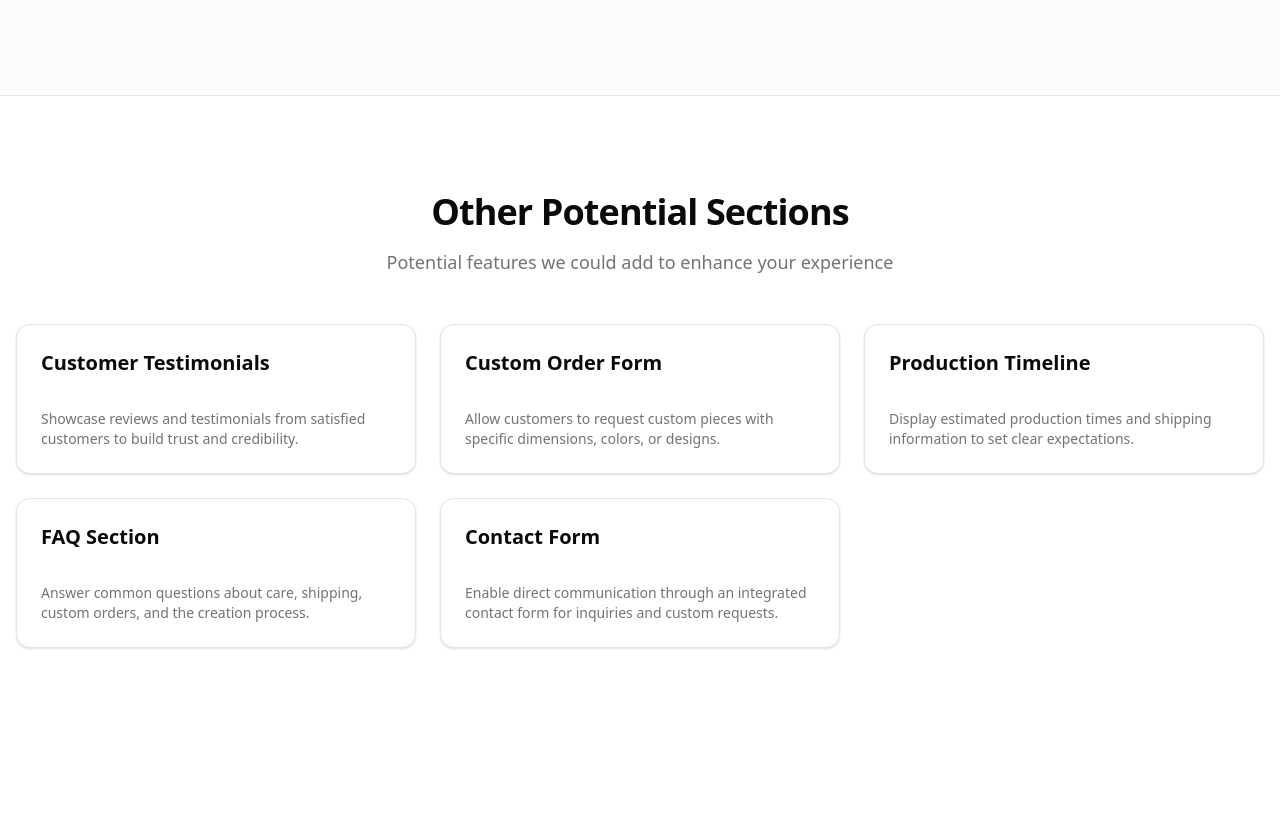
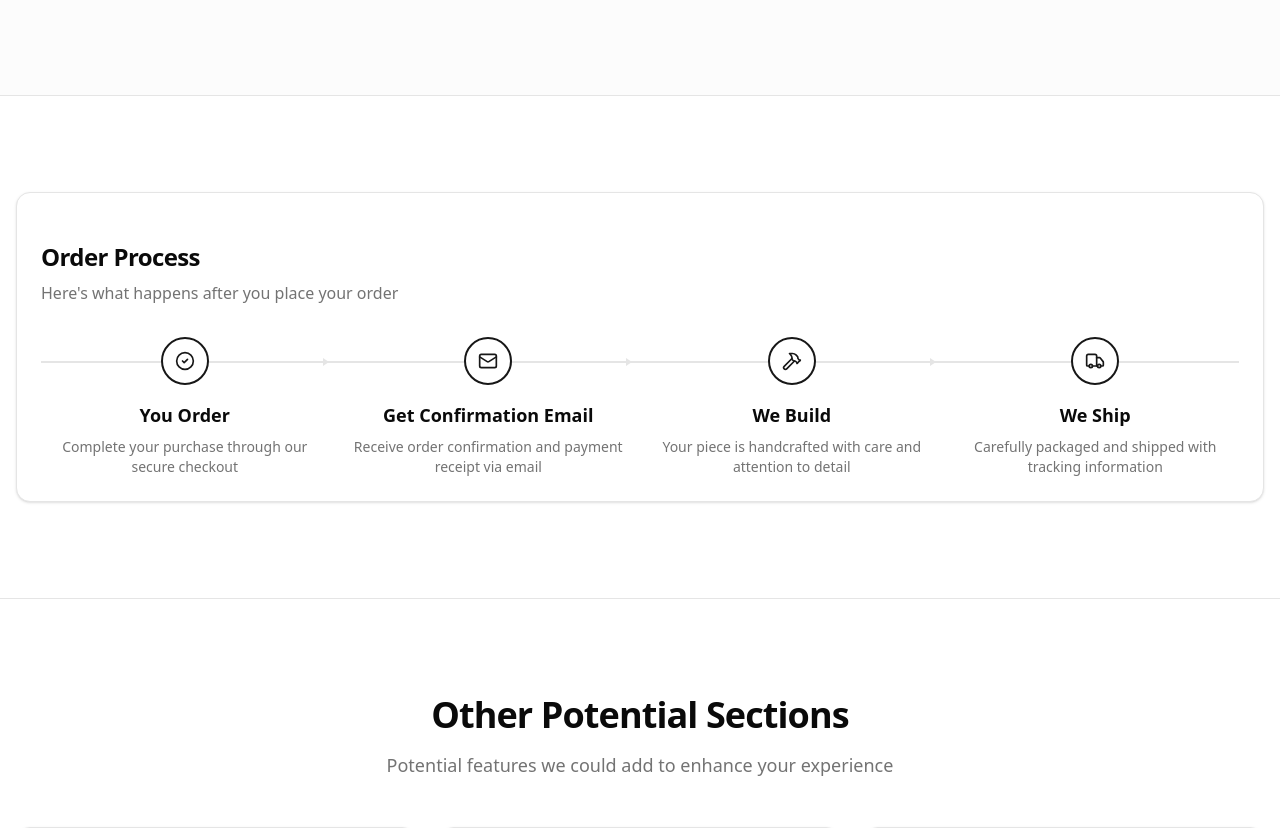
Before and after one commit to leighbriody/paddy-glass, a Next.js app: page / in a window 1280 px wide. Shown: the part 1751-2579 px from the top of the page. Before the commit the page ends 2495 px from the top, so only its background shows below. Built offline with nearby package versions, Linux system fonts and the light colour scheme.

Commit message:
order process

```diff
--- a/app/page.tsx
+++ b/app/page.tsx
@@ -4,6 +4,7 @@ import { Card, CardContent, CardHeader, CardTitle } from "@/components/ui/card";
 import { Badge } from "@/components/ui/badge";
 import { Clock } from "lucide-react";
 import { products } from "@/lib/products";
+import { OrderTimeline } from "@/components/order-timeline";
 
 export default function Home() {
   return (
@@ -165,6 +166,17 @@ export default function Home() {
         </div>
       </section>
 
+      {/* Order Process Timeline */}
+      <section className="border-t bg-background">
+        <div className="mx-auto max-w-7xl px-4 py-16 md:py-24">
+          <Card>
+            <CardContent className="pt-6">
+              <OrderTimeline />
+            </CardContent>
+          </Card>
+        </div>
+      </section>
+
       {/* Future Enhancements Section */}
       <section className="border-t bg-background">
         <div className="mx-auto max-w-7xl px-4 py-16 md:py-24">
--- a/app/products/[slug]/page.tsx
+++ b/app/products/[slug]/page.tsx
@@ -22,9 +22,11 @@ import {
   ChevronRight,
   Clock,
   ArrowLeft,
+  Mail,
 } from "lucide-react";
 import { cn } from "@/lib/utils";
 import { getProductBySlug } from "@/lib/products";
+import { OrderTimeline } from "@/components/order-timeline";
 
 interface ProductPageProps {
   params: Promise<{ slug: string }>;
@@ -249,10 +251,23 @@ export default function ProductPage({ params }: ProductPageProps) {
                     Buy Now
                   </a>
                 </Button>
-                <p className="text-sm text-muted-foreground max-w-md">
-                  Each piece is handcrafted to order. Please allow time for
-                  creation and shipping.
-                </p>
+                <div className="space-y-2 text-sm text-muted-foreground max-w-md">
+                  <p>
+                    Each piece is handcrafted to order. Please allow time for
+                    creation and shipping.
+                  </p>
+                  <div className="flex items-start gap-2 pt-2 border-t">
+                    <Mail className="h-4 w-4 mt-0.5 shrink-0" />
+                    <p>
+                      <span className="font-medium text-foreground">
+                        Order Confirmation:
+                      </span>{" "}
+                      You'll receive an email confirmation immediately after
+                      completing your purchase with order details and next
+                      steps.
+                    </p>
+                  </div>
+                </div>
               </div>
             </div>
           </div>
@@ -313,6 +328,17 @@ export default function ProductPage({ params }: ProductPageProps) {
           </div>
         </div>
       </section>
+
+      {/* Order Timeline Section */}
+      <section className="border-t bg-background">
+        <div className="mx-auto max-w-7xl px-4 py-16">
+          <Card>
+            <CardContent className="pt-6">
+              <OrderTimeline />
+            </CardContent>
+          </Card>
+        </div>
+      </section>
     </div>
   );
 }
--- /dev/null
+++ b/components/order-timeline.tsx
@@ -0,0 +1,85 @@
+import { CheckCircle2, Mail, Hammer, Truck } from "lucide-react";
+import { cn } from "@/lib/utils";
+
+interface TimelineStep {
+  icon: React.ReactNode;
+  title: string;
+  description: string;
+}
+
+const steps: TimelineStep[] = [
+  {
+    icon: <CheckCircle2 className="h-5 w-5" />,
+    title: "You Order",
+    description: "Complete your purchase through our secure checkout",
+  },
+  {
+    icon: <Mail className="h-5 w-5" />,
+    title: "Get Confirmation Email",
+    description: "Receive order confirmation and payment receipt via email",
+  },
+  {
+    icon: <Hammer className="h-5 w-5" />,
+    title: "We Build",
+    description: "Your piece is handcrafted with care and attention to detail",
+  },
+  {
+    icon: <Truck className="h-5 w-5" />,
+    title: "We Ship",
+    description: "Carefully packaged and shipped with tracking information",
+  },
+];
+
+export function OrderTimeline() {
+  return (
+    <div className="space-y-8">
+      <div>
+        <h3 className="text-2xl font-bold tracking-tight mb-2">
+          Order Process
+        </h3>
+        <p className="text-muted-foreground">
+          Here's what happens after you place your order
+        </p>
+      </div>
+
+      <div className="relative">
+        {/* Horizontal Timeline line */}
+        <div className="absolute top-6 left-0 right-0 h-0.5 bg-border hidden md:block" />
+
+        <div className="grid grid-cols-1 sm:grid-cols-2 lg:grid-cols-4 gap-6 md:gap-4">
+          {steps.map((step, index) => (
+            <div
+              key={index}
+              className="relative flex flex-col items-center text-center"
+            >
+              {/* Icon */}
+              <div
+                className={cn(
+                  "relative z-10 flex h-12 w-12 shrink-0 items-center justify-center rounded-full border-2 bg-background mb-4",
+                  "border-primary text-primary"
+                )}
+              >
+                {step.icon}
+              </div>
+
+              {/* Content */}
+              <div className="flex-1">
+                <h4 className="text-lg font-semibold mb-2">{step.title}</h4>
+                <p className="text-sm text-muted-foreground">
+                  {step.description}
+                </p>
+              </div>
+
+              {/* Connector arrow (hidden on last item and mobile) */}
+              {index < steps.length - 1 && (
+                <div className="hidden lg:block absolute top-6 left-[calc(50%+24px)] right-0 h-0.5 bg-border">
+                  <div className="absolute right-0 top-1/2 -translate-y-1/2 w-0 h-0 border-l-[6px] border-l-border border-t-[4px] border-t-transparent border-b-[4px] border-b-transparent" />
+                </div>
+              )}
+            </div>
+          ))}
+        </div>
+      </div>
+    </div>
+  );
+}
```
